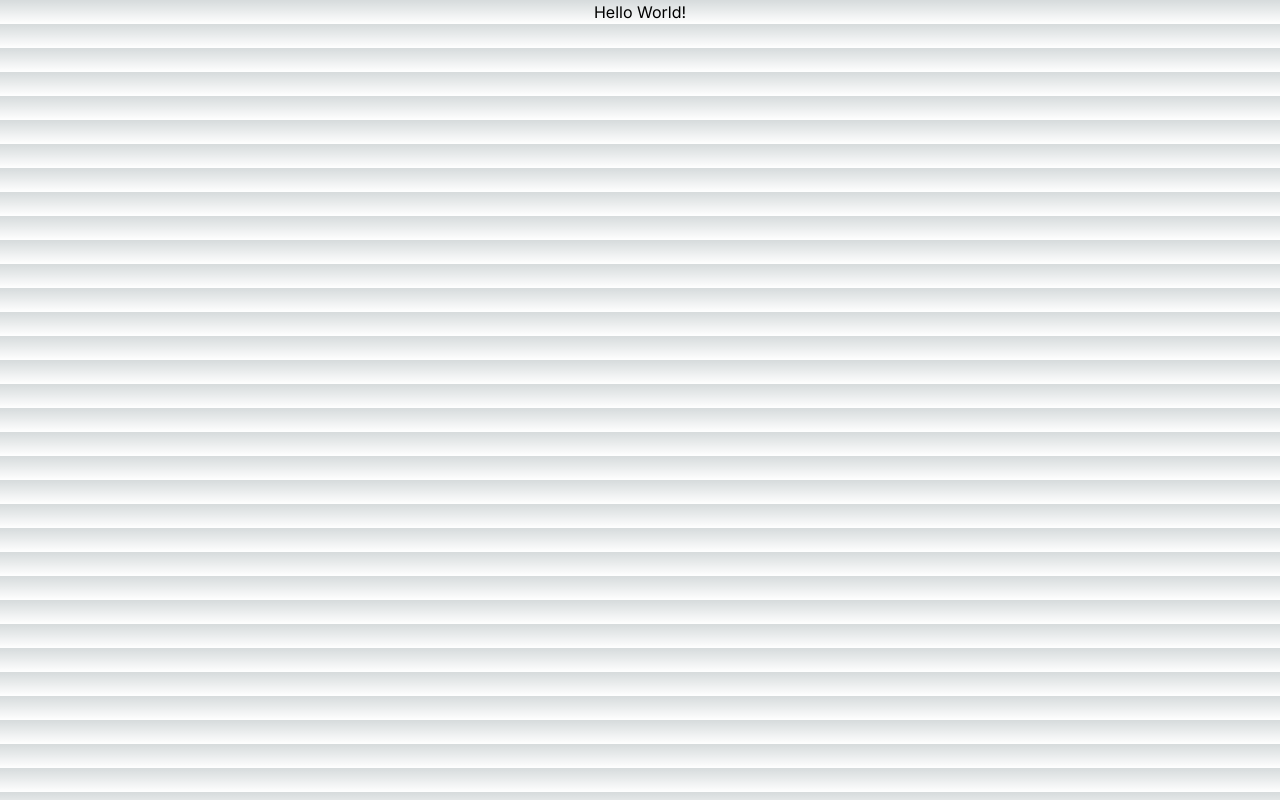
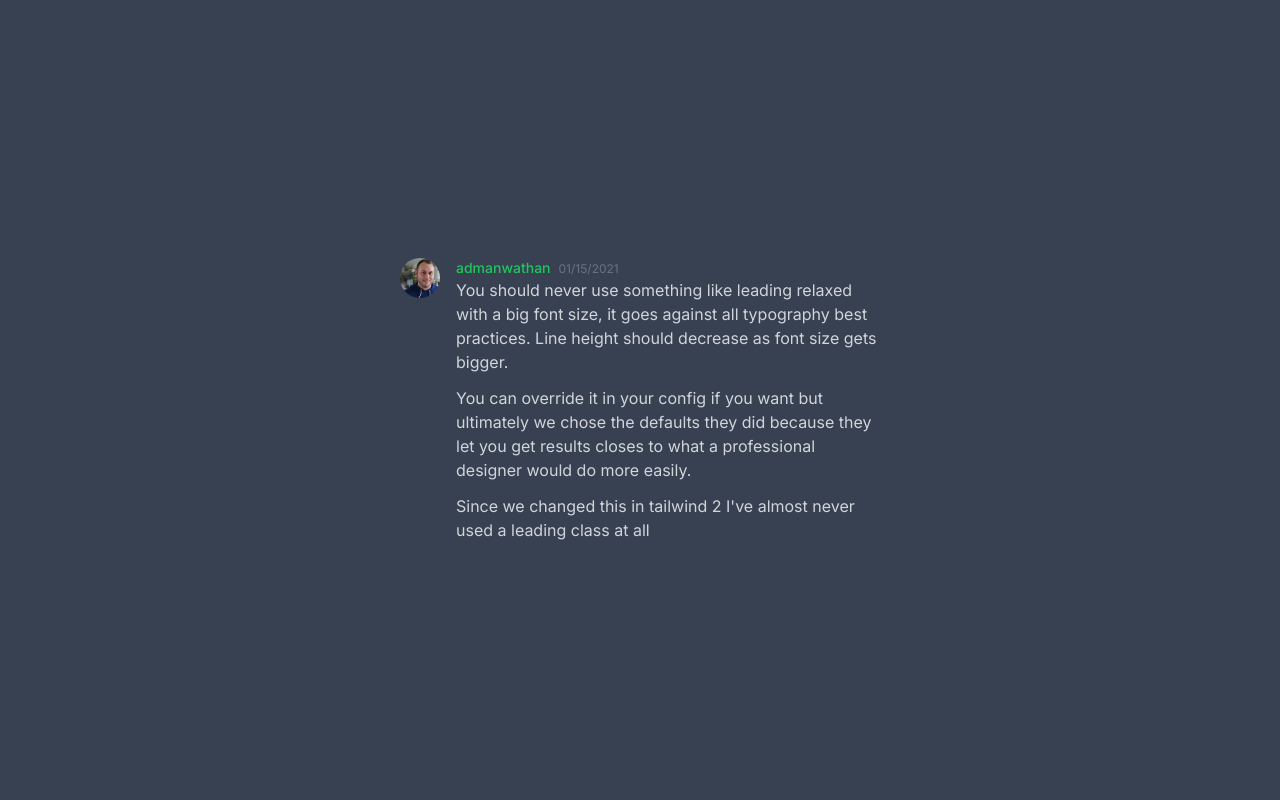
Before and after one commit to midcenturydude7/nextjs-radix-ui-tailwind-mastery, a Next.js app: page / in a window 1280 px wide. Built offline with nearby package versions, Linux system fonts and the light colour scheme.

Commit message:
Intro to basic Tailwind commands, etc.

```diff
--- a/app/globals.css
+++ b/app/globals.css
@@ -2,7 +2,7 @@
 @tailwind components;
 @tailwind utilities;
 
-:root {
+/* :root {
   --foreground-rgb: 0, 0, 0;
   --background-start-rgb: 214, 219, 220;
   --background-end-rgb: 255, 255, 255;
@@ -30,4 +30,4 @@ body {
   .text-balance {
     text-wrap: balance;
   }
-}
+} */
--- a/app/page.tsx
+++ b/app/page.tsx
@@ -1,7 +1,45 @@
+import Image from "next/image";
+
 export default function Home() {
   return (
-    <div className="flex max-h-screen items-center justify-center">
-      Hello World!
+    <div className="flex min-h-screen items-center justify-center bg-gray-700 text-white">
+      <div className="max-w-lg">
+        <div className="flex cursor-pointer px-4 py-1 hover:bg-gray-800 hover:bg-opacity-30">
+          <Image
+            src="/adamwathan.jpeg"
+            width={460}
+            height={460}
+            alt="Pic of Adam"
+            className="mr-4 h-10 w-10 rounded-full"
+          />
+          <div>
+            <p className="flex items-baseline">
+              <span className="mr-2 text-sm font-medium text-green-500">
+                admanwathan
+              </span>
+              <span className="text-xs text-gray-500">01/15/2021</span>
+            </p>
+            <p className="text-gray-300">
+              You should never use something like leading relaxed with a big
+              font size, it goes against all typography best practices. Line
+              height should decrease as font size gets bigger.
+            </p>
+          </div>
+        </div>
+        <div className="mt-1 cursor-pointer px-4 py-1 hover:bg-gray-800 hover:bg-opacity-30">
+          <p className="pl-14 text-gray-300">
+            You can override it in your config if you want but ultimately we
+            chose the defaults they did because they let you get results closes
+            to what a professional designer would do more easily.
+          </p>
+        </div>
+        <div className="mt-1 cursor-pointer px-4 py-1 hover:bg-gray-800 hover:bg-opacity-30">
+          <p className="pl-14 text-gray-300">
+            Since we changed this in tailwind 2 I&apos;ve almost never used a leading
+            class at all
+          </p>
+        </div>
+      </div>
     </div>
   );
 }
```
Also changed, not shown: public/adamwathan.jpeg (added).
